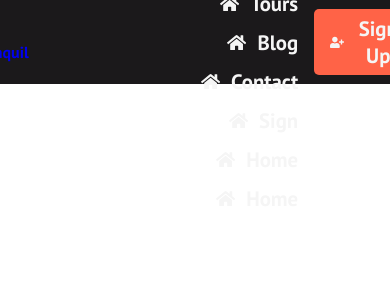
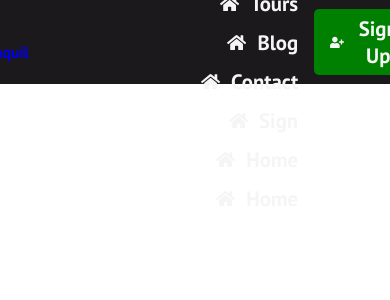
Before and after one commit to IamClodate/tranquil, a React (Create React App) app: page / in a window 390 px wide. Shown: the top 300 px of the page. Built offline with nearby package versions, Linux system fonts and the light colour scheme.

Commit message:
added mobile settings to be true based on smaller and bigger screens on the Navbar.js files

```diff
--- a/src/components/Button.css
+++ b/src/components/Button.css
@@ -1,5 +1,5 @@
 .btn {
-    background: tomato;
+    background: green;
     border: none;
     border-radius: 5px;
     padding: 6px 16px;
@@ -14,7 +14,7 @@
 
 .btn:hover {
     background: whitesmoke;
-    color: tomato;
+    color: green;
 }
 
 a {
--- a/src/components/Navbar.js
+++ b/src/components/Navbar.js
@@ -6,6 +6,9 @@ import Button from "./Button";
 import { navItems } from "./NavItems.js";
 
 function Navbar() {
+    const [mobile, setMobile] = useState(false);
+
+
   return (
     <>
         <nav className="navbar">
@@ -13,7 +16,8 @@ function Navbar() {
                 <Icons.FaPiedPiper />
                 Tranquil
             </Link>
-            <ul className="nav-items">
+            {!mobile &&(
+                <ul className="nav-items">
                 {navItems.map(item => {
                     return (
                     <li key={item.id} className={item.nName}>
@@ -24,7 +28,8 @@ function Navbar() {
                     </li>
                     );
                 })}
-            </ul>
+                </ul>
+            )}
             <Button />
         </nav>
     </>
```
